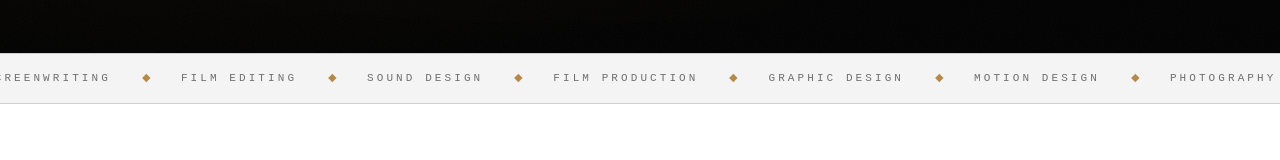
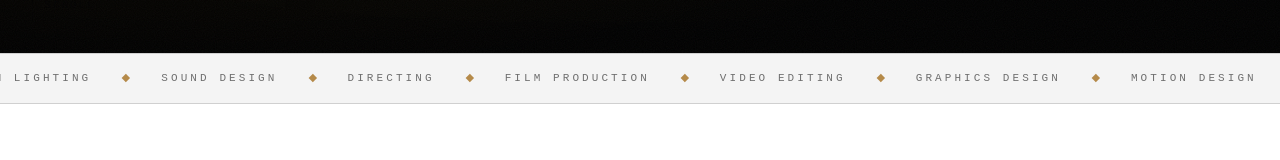
Before and after one commit to emandoyesus/Addisalem-Film-Academy, a React (Vite) app: page / in a window 1280 px wide. Shown: the part 747-907 px from the top of the page. Built offline with nearby package versions, Linux system fonts and the light colour scheme; no server answers.

Commit message:
marqueewords edit

```diff
--- a/src/components/Contact.tsx
+++ b/src/components/Contact.tsx
@@ -163,7 +163,7 @@ const onSubmit = async (e: FormEvent<HTMLFormElement>) => {
                           {...(item.external
                             ? { target: '_blank', rel: 'noopener noreferrer' }
                             : {})}
-                          className="group/link mt-2 inline-flex items-center gap-1.5 text-sm leading-relaxed text-ash transition-colors hover:text-ink first:mt-3 first:text-ink"
+                          className="group/link mt-2 flex items-center gap-1.5 text-sm leading-relaxed text-ash transition-colors hover:text-ink first:mt-3 first:text-ink"
                         >
                           <span className="transition-colors group-hover/link:text-gold">
                             {line}
--- a/src/data/content.ts
+++ b/src/data/content.ts
@@ -111,14 +111,17 @@ export const navLinks: { label: string; href: string }[] = [
 export const marqueeWords: string[] = [
   'Photography',
   'Videography',
+  'Screen Writing',
+  'Film Acting',
+  'Cinematography',
+  'Film Lighting',
+  'Sound Design',
   'Directing',
-  'Cinematography',
-  'Screenwriting',
-  'Film Editing',
-  'Sound Design',
   'Film Production',
-  'Graphic Design',
+  'Video Editing',
+  'Graphics Design',
   'Motion Design',
+  'Digital Marketing',
 ]
 
 /* TODO(owner): point this at the real channel URL */
```
